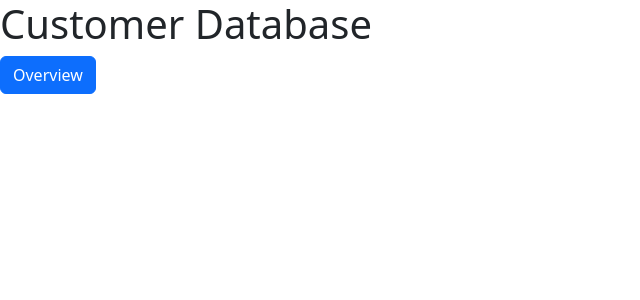
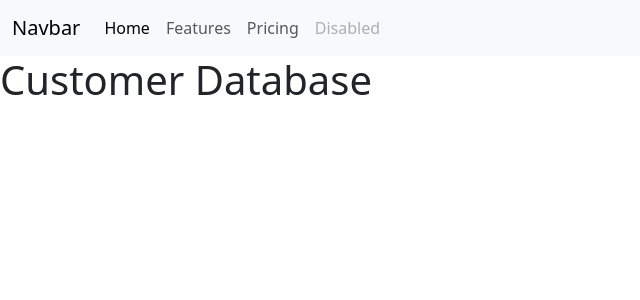
Before and after one commit to automacchiato/warisansutera, a PHP site: page / in a window 1280 px wide. Shown: the top 300 px of the page, without its empty margins (0-640 px from the left). Run offline with PHP 8.4, Linux system fonts and the light colour scheme.

Commit message:
add navbar

```diff
--- a/customer/index.php
+++ b/customer/index.php
@@ -9,11 +9,32 @@
 </head>
 
 <body>
+    <nav class="navbar navbar-expand-lg bg-body-tertiary">
+        <div class="container-fluid">
+            <a class="navbar-brand" href="#">Navbar</a>
+            <button class="navbar-toggler" type="button" data-bs-toggle="collapse" data-bs-target="#navbarNav" aria-controls="navbarNav" aria-expanded="false" aria-label="Toggle navigation">
+                <span class="navbar-toggler-icon"></span>
+            </button>
+            <div class="collapse navbar-collapse" id="navbarNav">
+                <ul class="navbar-nav">
+                    <li class="nav-item">
+                        <a class="nav-link active" aria-current="page" href="#">Home</a>
+                    </li>
+                    <li class="nav-item">
+                        <a class="nav-link" href="#">Features</a>
+                    </li>
+                    <li class="nav-item">
+                        <a class="nav-link" href="#">Pricing</a>
+                    </li>
+                    <li class="nav-item">
+                        <a class="nav-link disabled" aria-disabled="true">Disabled</a>
+                    </li>
+                </ul>
+            </div>
+        </div>
+    </nav>
     <div>
         <h1>Customer Database</h1>
-        <div>
-            <a class="btn btn-primary" href="overview.php" role="button">Overview</a>
-        </div>
     </div>
 </body>
 
```
